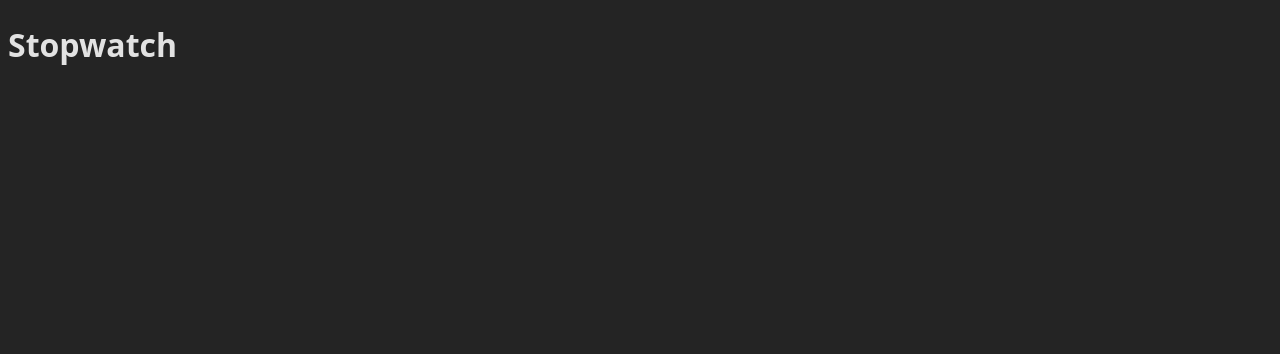
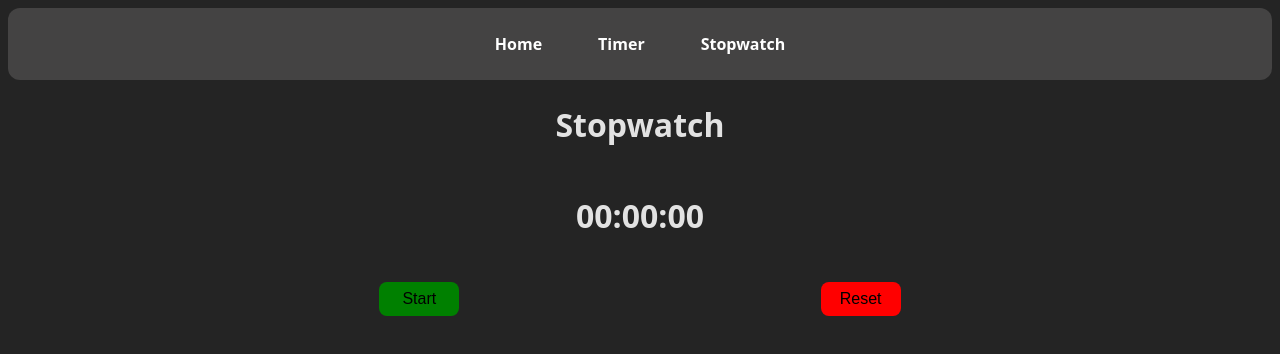
Before and after one commit to dashingvinit/timer-app, a React (Vite) app: page /stopwatch in a window 1280 px wide. Shown: the top 354 px of the page. Built offline with nearby package versions, Linux system fonts and the light colour scheme.

Commit message:
Added keypress eventlistner

```diff
--- a/src/App.jsx
+++ b/src/App.jsx
@@ -1,10 +1,14 @@
-import { BrowserRouter } from "react-router-dom";
+import { BrowserRouter, Link } from "react-router-dom";
 import Pages from "./pages/_pages";
 
 function App() {
   return (
     <BrowserRouter>
-
+      <nav className='navbar'>
+        <Link to="/">Home</Link>
+        <Link to="/timer">Timer</Link>
+        <Link to="/stopwatch">Stopwatch</Link>
+      </nav>
       <Pages />
     </BrowserRouter>
   );
--- /dev/null
+++ b/src/components/stopwatch/Laps.jsx
@@ -0,0 +1,17 @@
+import { memo } from "react";
+
+function Laps({ laps, formatTime }) {
+  return (
+    <div className="laps-container">
+      {laps.map((lap, index) => (
+        <div key={index} className="lap">
+          <h3>Lap {index + 1}</h3>
+          <p>{formatTime(lap)}</p>
+          <p>{formatTime(laps[index] - laps[index -1])}</p>
+        </div>
+      ))}
+    </div>
+  );
+}
+
+export default memo(Laps);
--- /dev/null
+++ b/src/components/stopwatch/index.js
@@ -0,0 +1,5 @@
+import Laps from "./Laps";
+
+export {
+  Laps,
+};
--- /dev/null
+++ b/src/css/stopwatch.css
@@ -0,0 +1,39 @@
+.stopwatch {
+  display: flex;
+  flex-direction: column;
+  height: 70vh;
+  width: 100%;
+  gap: 10px;
+}
+
+.btn-container {
+  display: flex;
+  align-items: center;
+  justify-content: space-evenly;
+  padding: 10px;
+}
+
+.laps-container {
+  max-height: 60%;
+  overflow-y: auto;
+  width: 100%;
+}
+
+.lap {
+  display: flex;
+  justify-content: space-evenly;
+  align-items: center;
+}
+
+.start-btn {
+  background-color: green;
+}
+.pause-btn {
+  background-color: red;
+}
+.lap-btn {
+  background-color: teal;
+}
+.reset-btn {
+  background-color: red;
+}
--- a/src/index.css
+++ b/src/index.css
@@ -12,3 +12,45 @@
   -webkit-font-smoothing: antialiased;
   -moz-osx-font-smoothing: grayscale;
 }
+
+.navbar {
+  display: flex;
+  justify-content: center;
+  align-items: center;
+  background: rgb(68, 67, 67);
+  border-radius: 12px;
+  padding: 14px 24px;
+  gap: 24px;
+}
+
+.navbar a {
+  text-decoration: none;
+  color: #ffffff;
+  font-weight: 600;
+  font-size: 16px;
+  padding: 10px 16px;
+  border-radius: 8px;
+  transition: all 0.3s ease-in-out;
+}
+
+.navbar a:hover {
+  background: #ffffff;
+  color: rgb(47, 52, 53);
+}
+
+.title {
+  text-align: center;
+}
+
+.time {
+  text-align: center;
+}
+
+button {
+  padding: 0.5rem 1rem;
+  border: none;
+  border-radius: 0.5rem;
+  cursor: pointer;
+  font-size: 1rem;
+  min-width: 80px;
+}
--- a/src/pages/Stopwatch.jsx
+++ b/src/pages/Stopwatch.jsx
@@ -1,10 +1,98 @@
+import { useState, useEffect, useInterval } from "react";
+import { Laps } from "../components/stopwatch";
+import "../css/stopwatch.css";
+
 function Stopwatch() {
+  const [time, setTime] = useState(0);
+  const [laps, setLaps] = useState([]);
+  const [running, setRunning] = useState(false);
+
+  const formatTime = (time) => {
+    const minutes = Math.floor(time / 60000)
+      .toString()
+      .padStart(2, "0");
+    const seconds = Math.floor((time % 60000) / 1000)
+      .toString()
+      .padStart(2, "0");
+    const milliseconds = ((time % 1000) / 10).toString().padStart(2, "0");
+    return `${minutes}:${seconds}:${milliseconds}`;
+  };
+
+  const onReset = () => {
+    setTime(0);
+    setLaps([]);
+    setRunning(false);
+  };
+
+  const onLap = () => {
+    setLaps((laps) => [...laps, time]);
+  };
+
+  useEffect(() => {
+    let interval;
+    if (running) {
+      interval = setInterval(() => {
+        setTime((time) => time + 10);
+      }, 10);
+    }
+    return () => clearInterval(interval);
+  }, [running]);
+
+  const handleKeyPress = (event) => {
+    switch (event.key.toLowerCase()) {
+      case " ":
+        setRunning(!running);
+        break;
+
+      case "r":
+        onReset();
+        break;
+
+      case "l":
+        onLap();
+        break;
+
+      default:
+        break;
+    }
+  };
+
+  useEffect(() => {
+    window.addEventListener("keydown", handleKeyPress);
+    return () => {
+      window.removeEventListener("keydown", handleKeyPress);
+    };
+  }, [handleKeyPress]);
+
   return (
-    <>
-      <div>
-        <h1>Stopwatch</h1>
+    <div>
+      <h1 className="title">Stopwatch</h1>
+      <div className="stopwatch">
+        <h1 className="time">{formatTime(time)}</h1>
+        <div className="btn-container">
+          {running ? (
+            <>
+              <button className="lap-btn" onClick={onLap}>
+                Lap
+              </button>
+              <button className="pause-btn" onClick={() => setRunning(false)}>
+                Pause
+              </button>
+            </>
+          ) : (
+            <>
+              <button className="start-btn" onClick={() => setRunning(true)}>
+                Start
+              </button>
+              <button className="reset-btn" onClick={onReset}>
+                Reset
+              </button>
+            </>
+          )}
+        </div>
+        <Laps laps={laps} formatTime={formatTime} />
       </div>
-    </>
+    </div>
   );
 }
 
--- a/src/pages/Timer.jsx
+++ b/src/pages/Timer.jsx
@@ -1,4 +1,8 @@
+import {useState, useEffect, useInterval} from 'react'
+
 function Timer() {
+
+
   return (
     <>
       <div>
```
